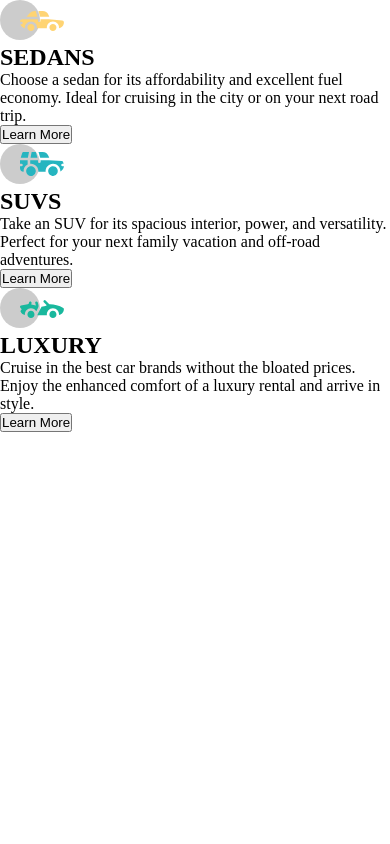
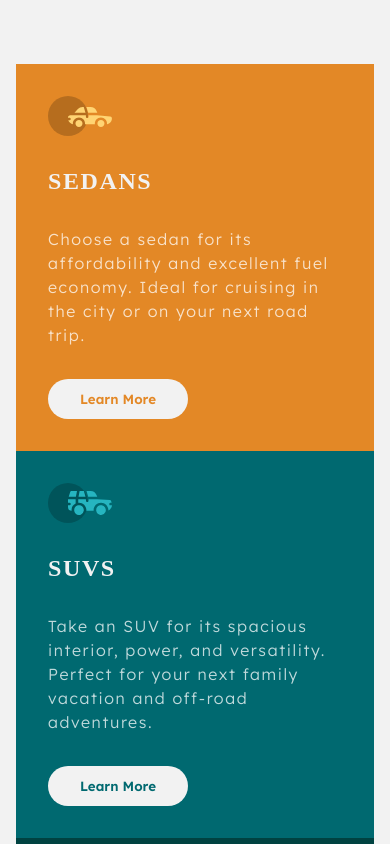
Before and after one commit to henriquealfredobenettidesousa-blip/3-COLUMN-PREVIEW-CARD, a plain HTML site: page index.html in a window 390 px wide. Shown: the top 844 px of the page. Drawn offline with Linux system fonts and the light colour scheme; a web font is replaced by a local one.

Commit message:
style: mobile overall style

```diff
--- a/index.html
+++ b/index.html
@@ -16,7 +16,9 @@
 </head>
 
 <body>
-  <main class="contaneir-grid">
+
+  <main class="container">
+
     <section class="cards card-1">
       <img src="images/icon-sedans.svg" alt="">
 
@@ -52,7 +54,9 @@
 
       <button class="button-3">Learn More</button>
     </section>
+
   </main>
+
 </body>
 
 </html>
--- a/styles/index.css
+++ b/styles/index.css
@@ -24,6 +24,74 @@
   --ff-headings: "Big Shoulders", "Sans Serif";
   --ff-body: "Lexend Deca", "Sans Serif";
 
-  --fw-regular: 400;
-  --fw-bold: 700;
+  --fw-regular: 300;
+  --fw-bold: 600;
+
+  --ls-p: 0.1rem;
 }
+
+body {
+  font-family: var(--ff-body);
+  font-weight: var(--fw-regular);
+
+  background-color: var(--gray-100);
+  color: var(--trasnparent-white);
+
+  letter-spacing: var(--ls-p);
+
+  padding: 4rem 1rem;
+}
+
+p {
+  line-height: 1.5rem;
+}
+
+h1 {
+  font-family: var(--ff-headings);
+  color: var(--gray-100);
+  font-weight: var(--fw-bold);
+}
+
+.card-1 {
+  background-color: var(--Gold-500);
+}
+
+.card-2 {
+  background-color: var(--Cyan-800);
+}
+
+.card-3 {
+  background-color: var(--Green-950);
+}
+
+button {
+  background-color: var(--gray-100);
+
+  border-style: none;
+  border-radius: 22px;
+
+  padding: 0.75rem 1rem;
+
+  width: 140px;
+
+  font-weight: var(--fw-bold);
+  font-family: var(--ff-body);
+}
+
+.button-1 {
+  color: var(--Gold-500);
+}
+
+.button-2 {
+  color: var(--Cyan-800);
+}
+
+.button-3 {
+  color: var(--Green-950);
+}
+
+.cards {
+  display: grid;
+  gap: 2rem;
+  padding: 2rem;
+}
```
